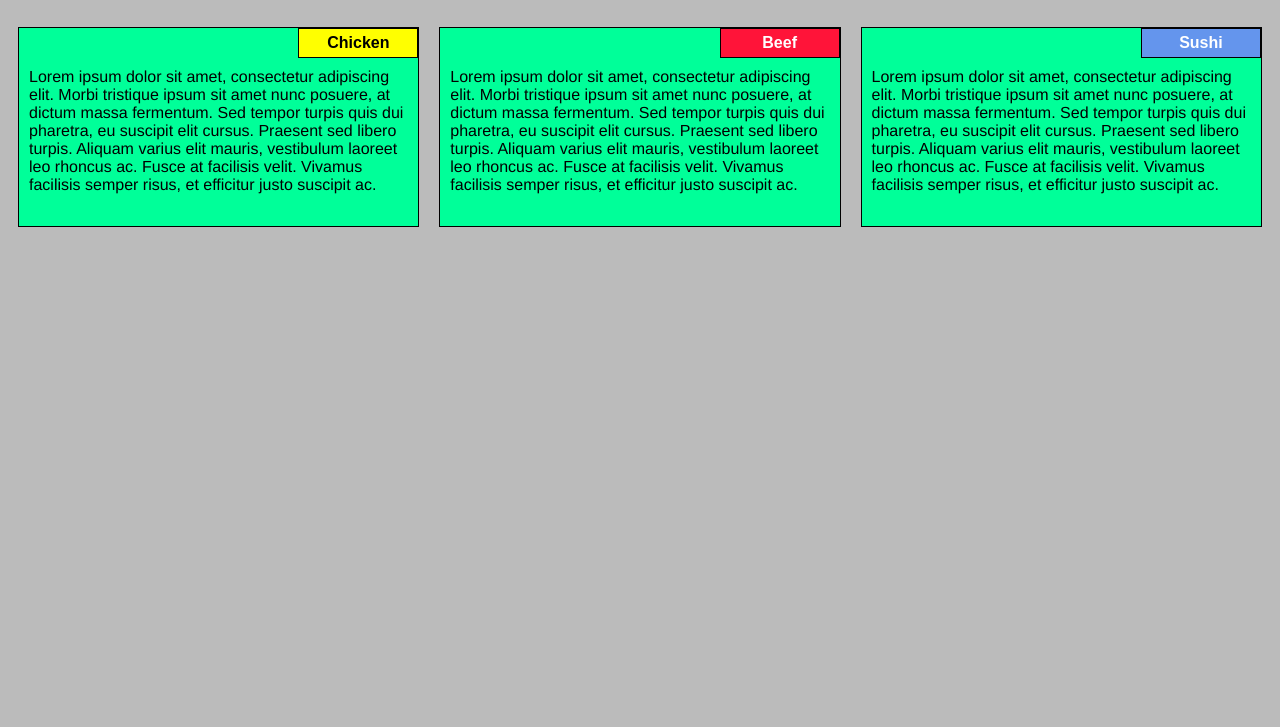
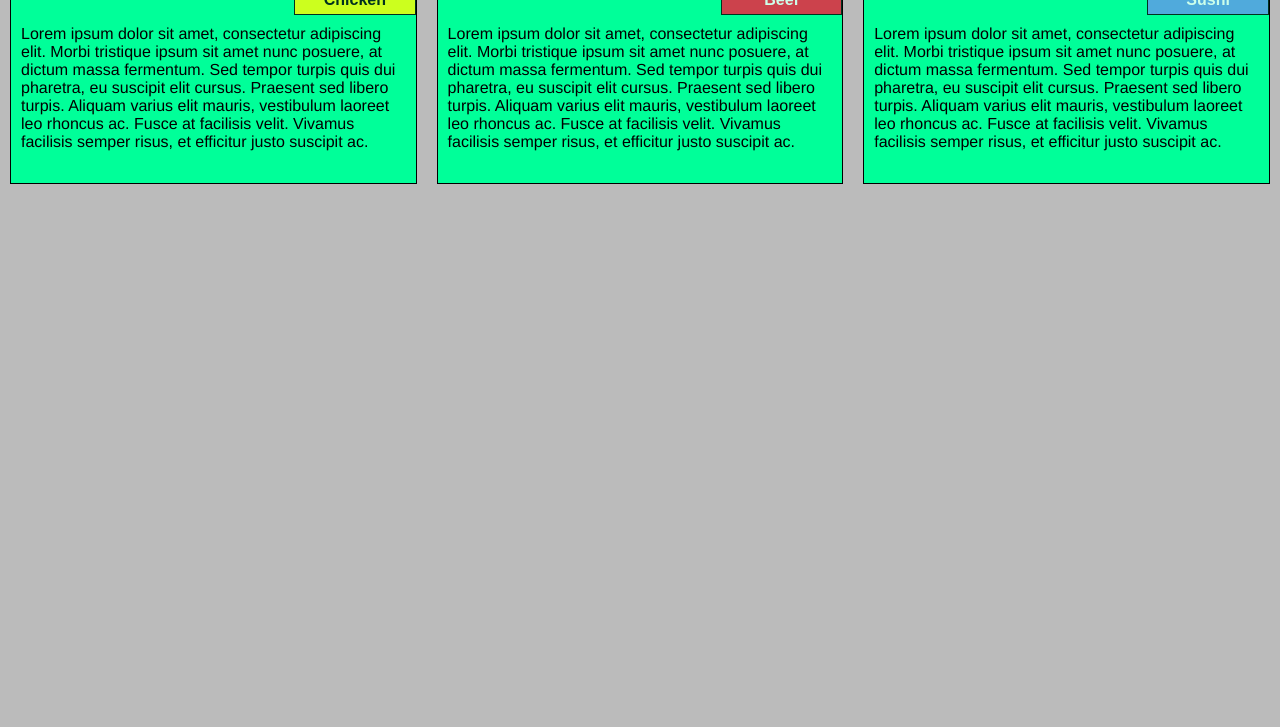
Before and after one commit to nishantnksingh/coursera1, a plain HTML site: page md2-solution/index.html in a window 1280 px wide. Shown: the part 73-800 px from the top of the page. Drawn offline with Linux system fonts and the light colour scheme.

Commit message:
Update style.css

```diff
--- a/md2-solution/css/style.css
+++ b/md2-solution/css/style.css
@@ -1,5 +1,7 @@
 * {
 	box-sizing: border-box;
+	padding: 0px;
+	margin: 0px;
 }
 
 h1 {
@@ -50,6 +52,7 @@ section {
 	margin-top: 0;
 	padding: 5px;
 	background-color: #FFFF00;
+	opacity:0.8;
 }
 
 #beef {
@@ -64,6 +67,7 @@ section {
 	padding: 5px;
 	color:white;
 	background-color: #FF1439;
+	opacity:0.8;
 }
 
 #sushi {
@@ -78,6 +82,7 @@ section {
 	background-color: #6495ED;
 	color: white;
 	padding: 5px;
+	opacity:0.8;
 }
 
 .row {
```
